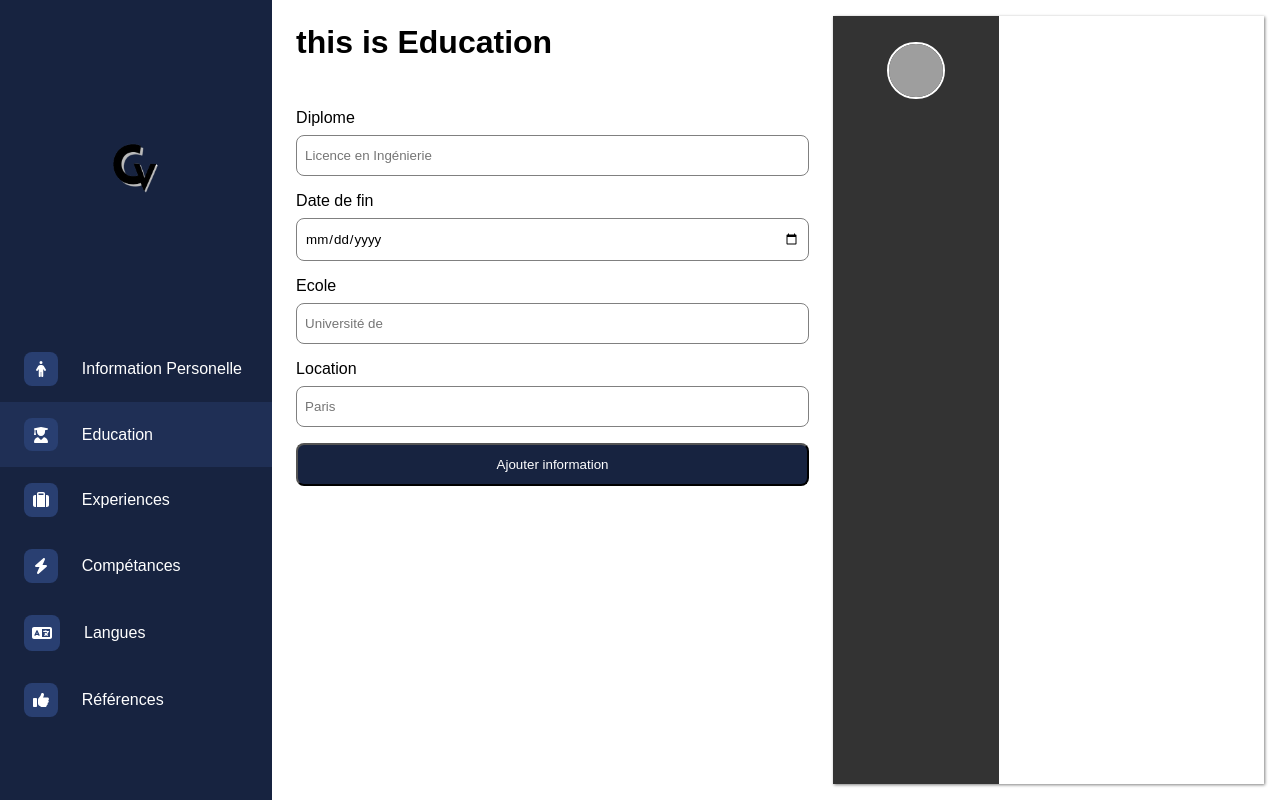
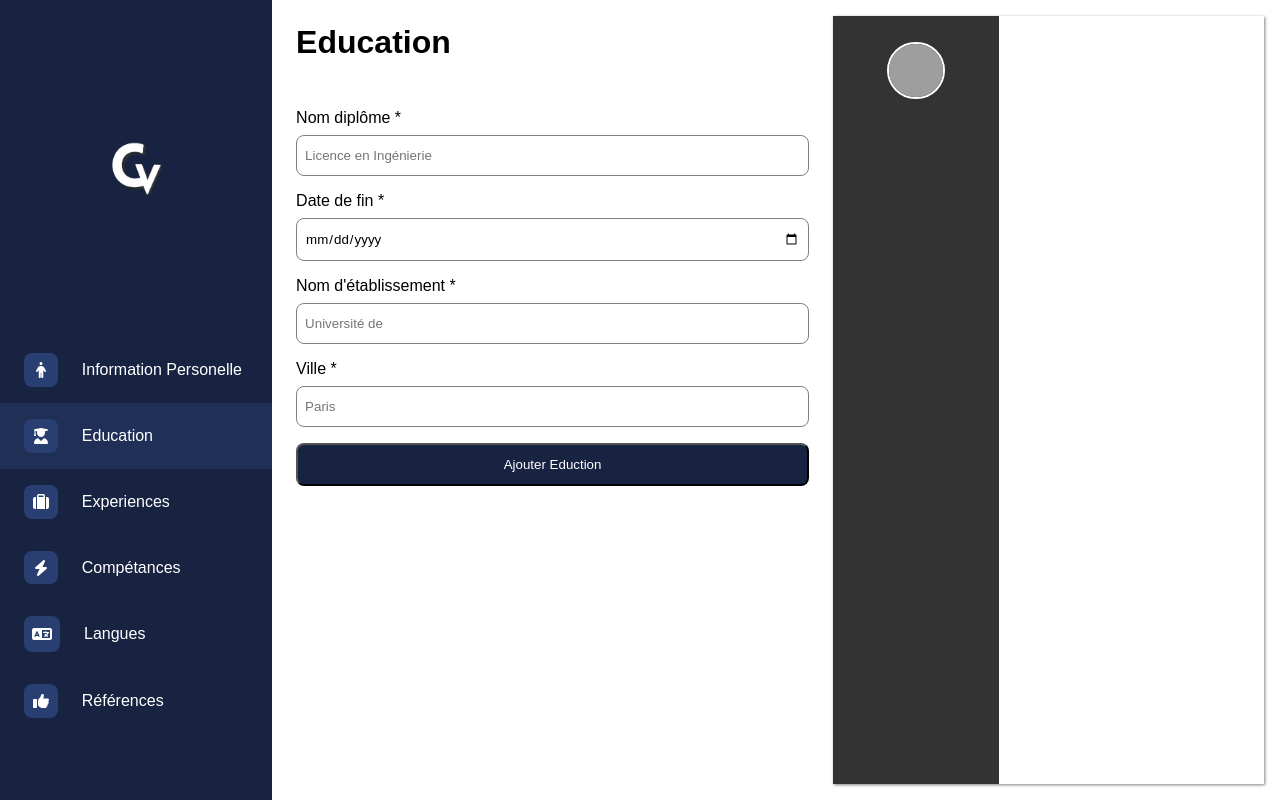
Before and after one commit to SihamAlouani/CVGenerateur, a React (Vite) app: page / in a window 1280 px wide. Both pictures are taken after a click on the element "Education". Shown: the top 800 px of the page. Built offline with nearby package versions, Linux system fonts and the light colour scheme; grey boxes are pictures that could not be loaded.

Commit message:
vinision

```diff
--- a/src/App.jsx
+++ b/src/App.jsx
@@ -55,32 +55,32 @@ function App() {
               />
             </CustomRoute>
             <CustomRoute path="Education" page={page}>
-              <h1>this is Education </h1>
+              <h1> Education </h1>
               <Education
                 educations={educations}
                 setEducations={setEducations}
               />
             </CustomRoute>
             <CustomRoute path="Experiences" page={page}>
-              <h1>Expérience Professionnelle</h1>
+              <h1>Expériences Professionnelles</h1>
               <WorkExperience
                 experiences={experiences}
                 setExperiences={setExperiences}
               ></WorkExperience>
             </CustomRoute>
             <CustomRoute path="Compétances" page={page}>
-              <h1>this is Compétances </h1>
+              <h1>Compétances théchniques</h1>
               <Skills skills={skills} setSkills={setSkills} />
             </CustomRoute>
             <CustomRoute path="Langues" page={page}>
-              <h1>Languages</h1>
+              <h1>Langues</h1>
               <LanguageSection
                 languages={languages}
                 setLanguages={setLanguages}
               />
             </CustomRoute>
             <CustomRoute path="Références" page={page}>
-              <h1>this is Références </h1>
+              <h1>Références </h1>
               <References
                 references={references}
                 setReferences={setReferences}
--- a/src/features/Education.jsx
+++ b/src/features/Education.jsx
@@ -56,7 +56,7 @@ function Education({ educations, setEducations }) {
       <div>
         <form className="form" onSubmit={handleSubmit}>
           <label>
-            Diplome{" "}
+          Nom diplôme * {" "}
             <input
               type="text"
               name="diplome"
@@ -78,7 +78,7 @@ function Education({ educations, setEducations }) {
             />
           </label> */}
           <label htmlFor="date_de_fin">
-            Date de fin{" "}
+            Date de fin *{" "}
             <input
               type="date"
               name="date_de_fin"
@@ -88,7 +88,7 @@ function Education({ educations, setEducations }) {
             />
           </label>
           <label htmlFor="ecole">
-            Ecole{" "}
+          Nom d'établissement *{" "}
             <input
               type="text"
               name="ecole"
@@ -100,7 +100,7 @@ function Education({ educations, setEducations }) {
             />
           </label>
           <label htmlFor="location">
-            Location{" "}
+            Ville * {" "}
             <input
               type="text"
               name="location"
@@ -113,8 +113,8 @@ function Education({ educations, setEducations }) {
           </label>{" "}
           <button type="submit">
             {editingIndex !== null
-              ? "Modifier information"
-              : "Ajouter information"}
+              ? "Modifier Education"
+              : "Ajouter Eduction"}
           </button>
         </form>
 
--- a/src/features/Preview.jsx
+++ b/src/features/Preview.jsx
@@ -118,7 +118,7 @@ export default function Preview({
           {experiences.length > 0 && (
             <div className="experiences">
               <h4 className="">
-                experiences <hr />
+                Experiences <hr />
               </h4>
               <div className="experiences-container">
                 {experiences.map((WE) => {
```
Also changed, not shown: src/assets/Images/cv-removebg-preview.png, src/components/Header.jsx (deleted).
